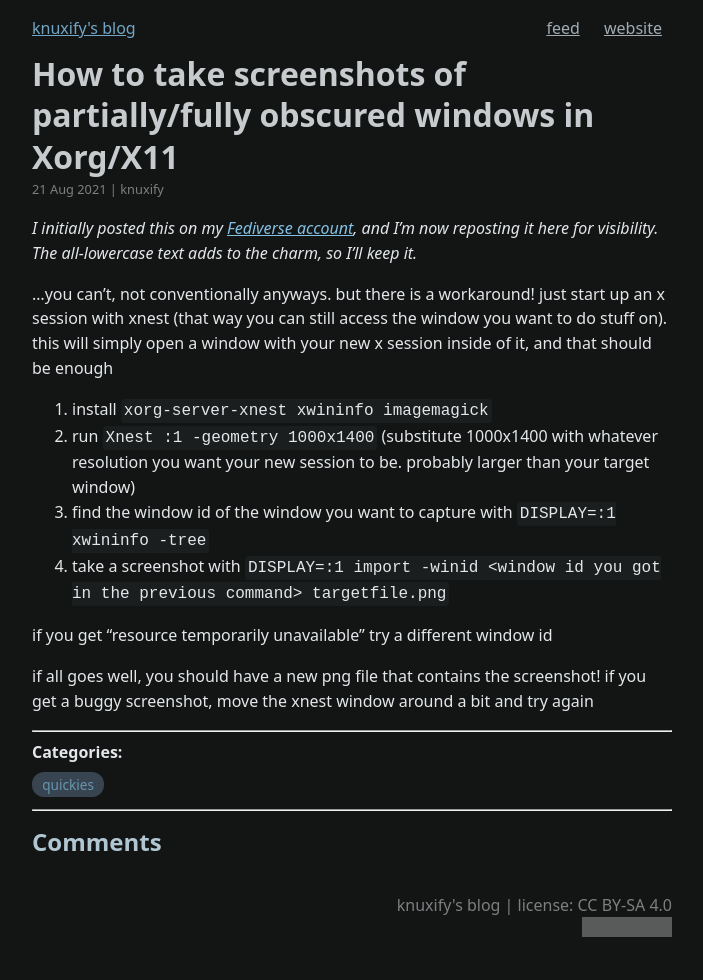
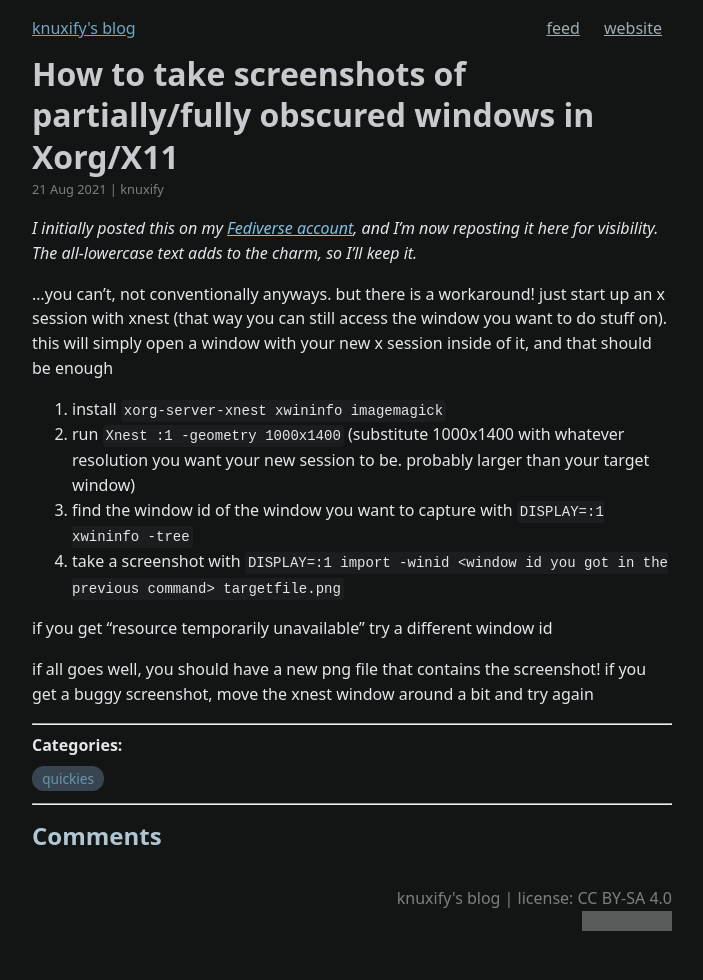
Before and after one commit to knuxify/blog, a Jekyll site: the page built from _posts/2021-08-21-screenshotting-obscured-x11-windows.md, in a window 1280 px wide. Shown: the whole page, without its empty margins (288-991 px from the left). Built offline with Jekyll 4.4.1, drawn with Linux system fonts in a browser that asks for light colours; some web fonts are replaced; comment, search, counter and statistics services are not loaded; grey boxes are pictures that could not be loaded.

Commit message:
make inline code block text smaller

```diff
--- a/assets/style.css
+++ b/assets/style.css
@@ -129,6 +129,7 @@ h2, h3, h4, h5, h6 {
 
 .post .content code {
 	background-color: var(--highlight-bg);
+	font-size: 0.875em;
 	border-radius: 4px;
 	padding: 3px;
 }
```
